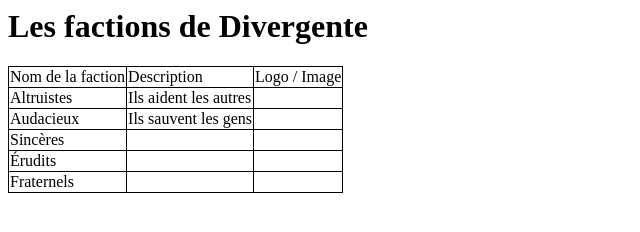
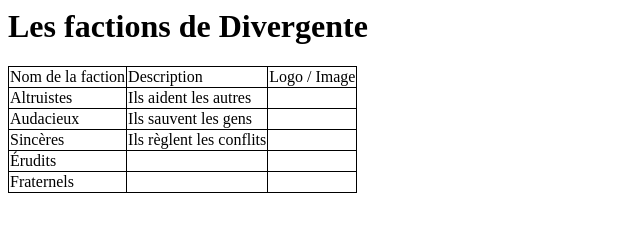
Before and after one commit to Theochv/fuzzy-system, a plain HTML site: page index.html in a window 1280 px wide. Shown: the whole page, without its empty margins (0-640 px from the left). Drawn offline with Linux system fonts and the light colour scheme.

Commit message:
version 4

```diff
--- a/index.html
+++ b/index.html
@@ -25,7 +25,7 @@
         </tr>
         <tr>
             <td>Sincères</td>
-            <td></td>
+            <td>Ils règlent les conflits</td>
             <td></td>
         </tr>
         <tr>
```
